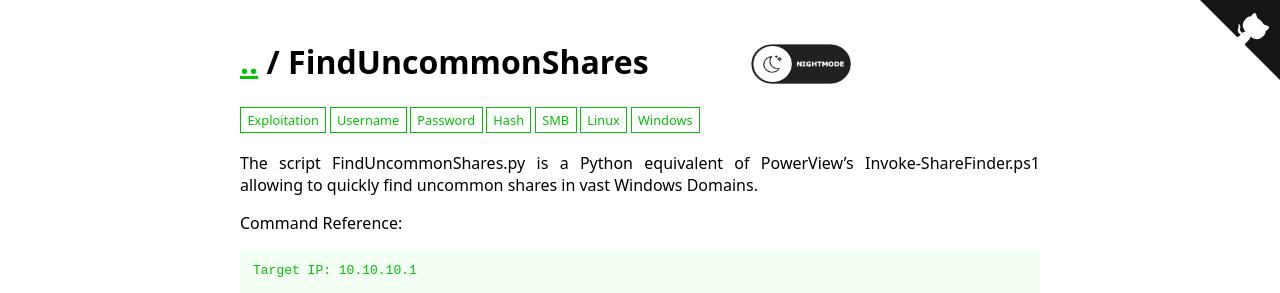
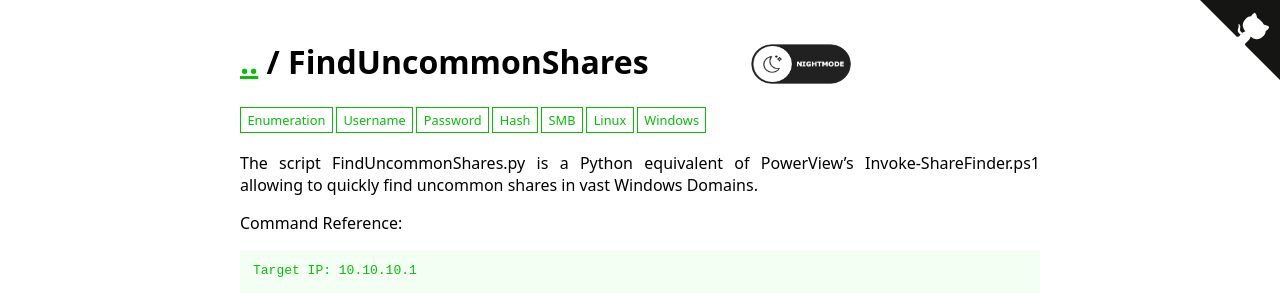
Before and after one commit to WADComs/WADComs.github.io, a Jekyll site: the page built from _wadcoms/FindUncommonShares.md, in a window 1280 px wide. Shown: the top 293 px of the page. Built offline with Jekyll 4.4.1, drawn with Linux system fonts in a browser that asks for light colours.

Commit message:
Fixed attack_types for FindUncommonShares.md

```diff
--- a/_wadcoms/FindUncommonShares.md
+++ b/_wadcoms/FindUncommonShares.md
@@ -26,7 +26,7 @@ OS:
   - Linux
   - Windows
 attack_types:
-  - Exploitation
+  - Enumeration
 references:
   - https://github.com/p0dalirius/FindUncommonShares
 ---
```
